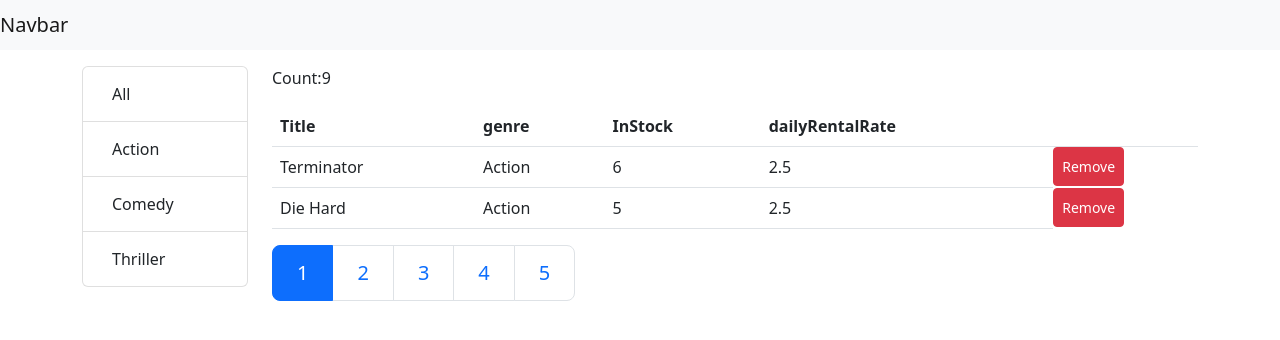
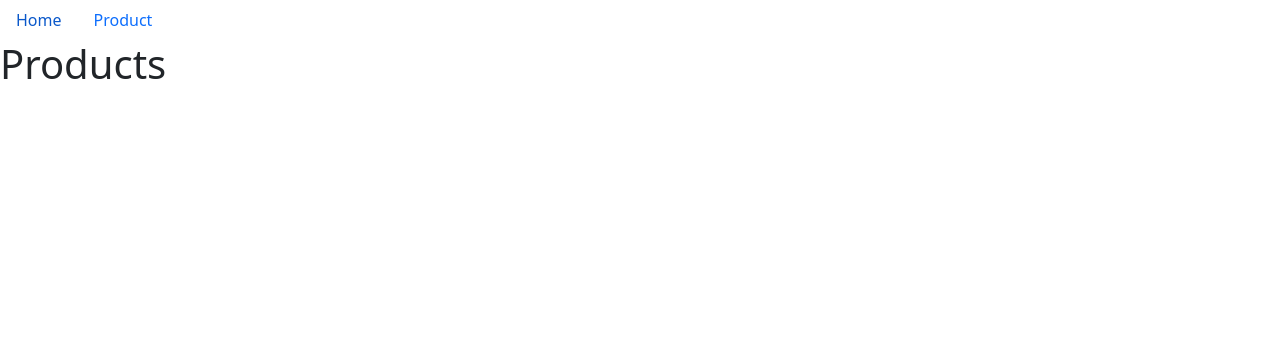
Before and after one commit to AmrElshaer/ReactCource, a React (Create React App) app: page /products in a window 1280 px wide. Shown: the top 340 px of the page. Built offline with nearby package versions, Linux system fonts and the light colour scheme.

Commit message:
add routing

```diff
--- a/package.json
+++ b/package.json
@@ -13,6 +13,7 @@
     "popper.js": "^1.16.1",
     "react": "^18.2.0",
     "react-dom": "^18.2.0",
+    "react-router-dom": "^6.4.5",
     "react-scripts": "5.0.1",
     "web-vitals": "^2.1.4"
   },
--- a/src/App.js
+++ b/src/App.js
@@ -1,12 +1,21 @@
 import React from "react";
 import "./App.css";
-import Movies from "./components/movies";
 import "bootstrap/dist/css/bootstrap.min.css";
 import "bootstrap/dist/js/bootstrap.bundle.min";
-import $ from "jquery";
-import Popper from "popper.js";
+import { Route, Routes } from "react-router-dom";
+import Products from "./components/products";
+import MovieLayout from "./components/movieLayout";
+import NavBar from "./components/navbar";
 function App() {
-  return <Movies />;
+  return (
+    <React.Fragment>
+      <NavBar></NavBar>
+      <Routes>
+        <Route path="/products" element={<Products />} />
+        <Route path="/" element={<MovieLayout />} />
+      </Routes>
+    </React.Fragment>
+  );
 }
 
 export default App;
--- a/src/components/movieLayout.jsx
+++ b/src/components/movieLayout.jsx
@@ -4,7 +4,10 @@ import Movies from "./movies";
 import NavBar from "./navbar";
 import { getGenres } from "../services/fakeGenreService";
 import { getMovies } from "../services/fakeMovieService";
+
 import _ from "lodash";
+import Counters from "./counters";
+import { Route, Routes } from "react-router-dom";
 class MovieLayout extends Component {
   state = {
     genrs: [{ _id: -1, name: "All" }, ...getGenres()],
@@ -31,7 +34,6 @@ class MovieLayout extends Component {
     const pages = _.range(1, pagesNum + 1);
     return (
       <React.Fragment>
-        <NavBar />
         <main className="container">
           <div className="row mt-3">
             <div className="col-2">
--- a/src/components/navbar.jsx
+++ b/src/components/navbar.jsx
@@ -1,8 +1,15 @@
 import React, { Component } from "react";
+import { Link, Router } from "react-router-dom";
+
 const NavBar = (props) => {
   return (
-    <nav className="navbar navbar-light bg-light">
-      <span className="navbar-brand mb-0 h1">Navbar</span>
+    <nav className="nav">
+      <Link className="nav-link" to="/">
+        Home
+      </Link>
+      <Link className="nav-link" to="/products">
+        Product
+      </Link>
     </nav>
   );
 };
--- /dev/null
+++ b/src/components/products.jsx
@@ -0,0 +1,13 @@
+import React, { Component } from "react";
+
+class Products extends Component {
+  state = {};
+  render() {
+    return (
+      <div>
+        <h1>Products</h1>
+      </div>
+    );
+  }
+}
+export default Products;
--- a/src/index.js
+++ b/src/index.js
@@ -6,12 +6,13 @@ import reportWebVitals from "./reportWebVitals";
 import "bootstrap/dist/css/bootstrap.css";
 
 import "font-awesome/css/font-awesome.css";
-import MovieLayout from "./components/movieLayout";
-const root = ReactDOM.createRoot(document.getElementById('root'));
+import { BrowserRouter } from "react-router-dom";
+import App from "./App";
+const root = ReactDOM.createRoot(document.getElementById("root"));
 root.render(
-  <React.StrictMode>
-    <MovieLayout />
-  </React.StrictMode>
+  <BrowserRouter>
+    <App />
+  </BrowserRouter>
 );
 
 // If you want to start measuring performance in your app, pass a function
```
Also changed, not shown: 1 other file (tests, documents, lock files or other folders).
